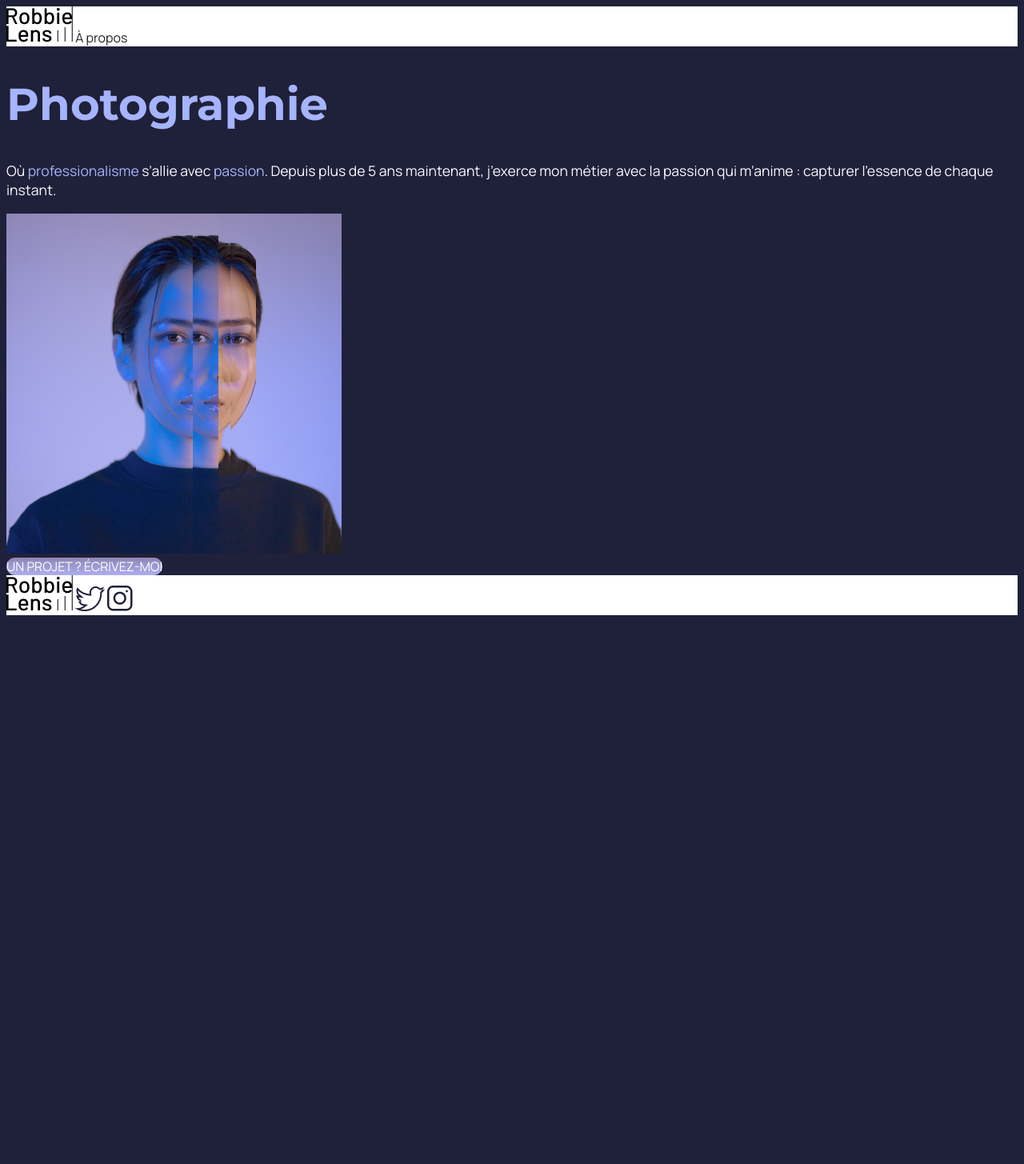
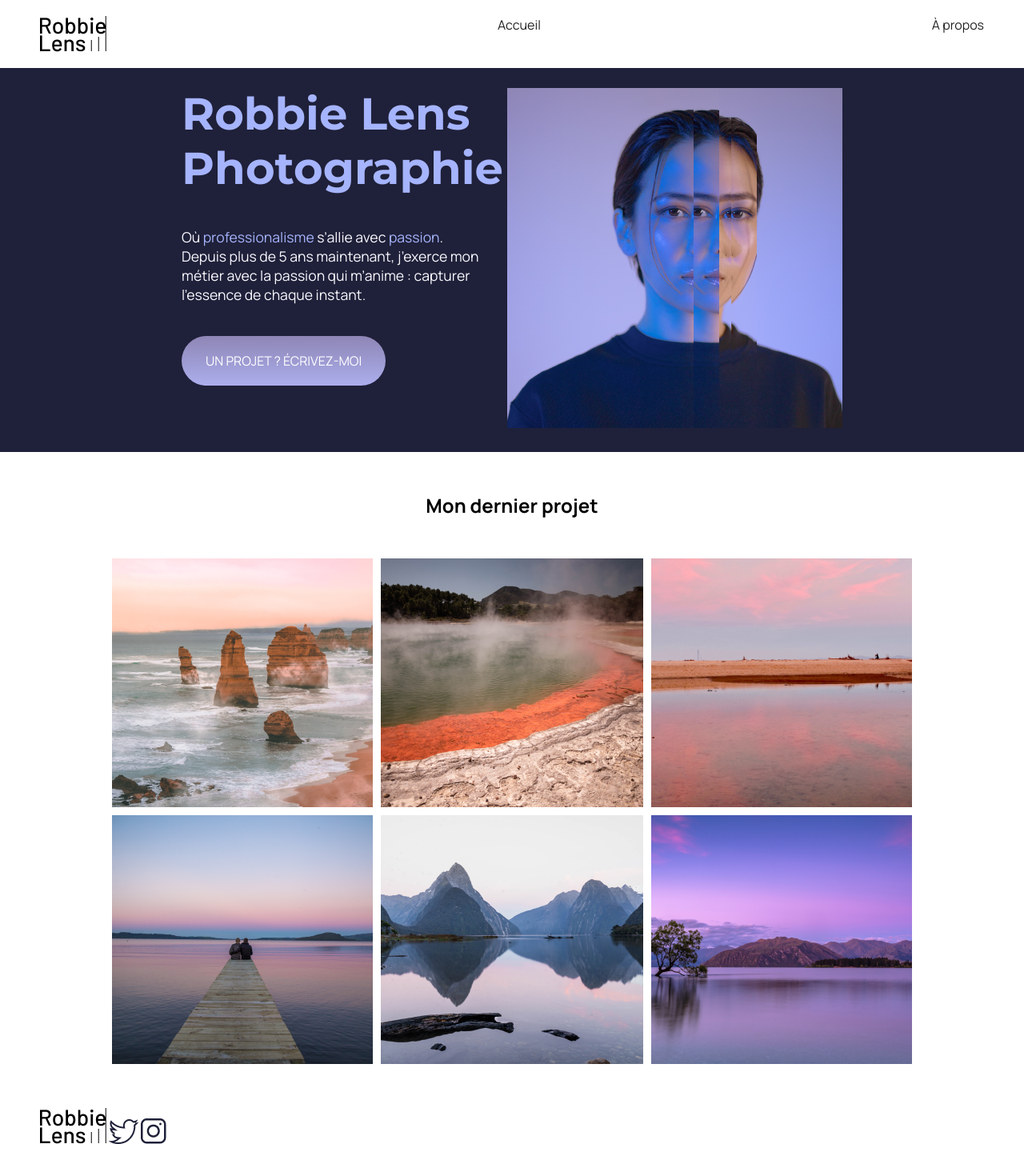
Before and after one commit to AntoineDrc/Robbie_Lens, a plain HTML site: page index.html in a window 1280 px wide. Shown: the whole page at 80% size. Before the commit the page ends 800 px from the top, so only its background shows below. Drawn offline with Linux system fonts and the light colour scheme.

Commit message:
mise en place display flex

```diff
--- a/index.html
+++ b/index.html
@@ -8,30 +8,49 @@
     <link rel="preconnect" href="https://fonts.googleapis.com">
     <link rel="preconnect" href="https://fonts.gstatic.com" crossorigin>
 </head>
+
+<body>
     <header>
         <nav>
-        <div class="entete">
             <img src="images/logo.png" alt="Logo Robbie Lens" >
+            <a href="index.html">Accueil</a>
             <a href="a-propos.html">À propos</a>
-        </div>
         </nav>
     </header>
-<body>
     <main>
-        <h1>Photographie</h1>
+        <section class="premier">
+            <div class="column_gauche">
+                <h1>Robbie Lens Photographie</h1>
                 <p>
                     Où <em>professionalisme</em> s’allie avec <em>passion</em>. Depuis
                     plus de 5 ans maintenant, j’exerce mon métier avec la passion
                     qui m’anime : capturer l’essence de chaque instant.
                 </p>
-        <img src="images/robbie-lens.png" alt="Portrait avec effet de la photographe Robbie Lens" >
-    </main>
-</body>
-<footer>
                 <div>
                     <a href="" class="cta">UN PROJET ? ÉCRIVEZ-MOI</a>
                 </div>
-    <div class="pied-de-page">
+            </div>
+            <div class="image">
+                <img src="images/robbie-lens.png" alt="Portrait avec effet de la photographe Robbie Lens" >
+            </div>
+        </section>
+        <section id="photo">
+            <h2>Mon dernier projet</h2>
+            <div class="les_photos">
+                <div class="ligne1">
+                    <img src="images/accueil/element-1.png" alt="">
+                    <img src="images/accueil/element-2.png" alt="">
+                    <img src="images/accueil/element-3.png" alt="">
+                </div>
+                <div class="ligne2">
+                    <img src="images/accueil/element-4.png" alt="">
+                    <img src="images/accueil/element-5.png" alt="">
+                    <img src="images/accueil/element-6.png" alt="">
+                </div>
+            </div>
+        </section>
+    </main>
+    <footer>
         <img src="images/logo.png" alt="Logo Robbie Lens" >
         <a target="_blank" href="https://twitter.com/" class="lien-icone">
             <img src="images/twitter.png" alt="Logo Twitter" >
@@ -39,6 +58,7 @@
         <a target="_blank" href="https://www.instagram.com/" class="lien-icone">
             <img src="images/instagram.png" alt="Logo Instagram" >
         </a>
-    </div>
     </footer>
+</body>
+
 </html>
--- a/style.css
+++ b/style.css
@@ -1,4 +1,13 @@
 @import url(https://fonts.googleapis.com/css2?family=Manrope:wght@200..800&family=Montserrat:ital,wght@0,100..900;1,100..900&display=swap);
+
+* {
+  margin: 0;
+}
+
+nav {
+  display: flex;
+  justify-content: space-between;
+}
 
 body {
   font-family: 'Manrope', sans-serif;
@@ -32,15 +41,17 @@ body {
   color: #f9f8ff;
 }
 
-  .entete,
-  .pied-de-page {
+header,
+footer {
   background-color: white;
+  padding: 20px 50px;
 }
 
 .cta {
   background: linear-gradient(#8e86b5, #acaeed);
   color: white;
   border-radius: 50px;
+  padding: 20px 30px;
 }
 
 a:hover {
@@ -59,4 +70,68 @@ body {
 .carre-contenu {
   border-right: 1px solid #8e86b5;
   border-bottom: 1px solid #8e86b5;
+  padding: 50px;
 }
+
+.carre-contenu h2 {
+  margin-top: 30px;
+}
+
+.carre-contenu ul {
+  margin-top: 30px;
+}
+
+.premier {
+  height: 60vh;
+  display: flex;
+  align-items: center;
+  justify-content: space-evenly;
+  margin: 0 200px;
+}
+
+.a-propos-main {
+  width: 50%;
+  margin: auto;
+}
+
+.column_gauche {
+  display: flex;
+  flex-direction: column;
+  gap: 40px;
+  width: 380px;
+  margin-bottom: 80px;
+}
+
+.column_gauche p {
+  padding-bottom: 20px;
+}
+
+/* ************************************** */
+
+#photo {
+  height: 100vh;
+  background-color: white;
+}
+
+#photo h2 {
+  color: black;
+  text-align: center;
+  padding: 50px 0;
+}
+
+.les_photos {
+  display: flex;
+  align-items: center;
+  flex-direction: column;
+  gap: 10px;
+}
+
+.ligne1 {
+  display: flex;
+  gap: 10px;
+}
+
+.ligne2 {
+  display: flex;
+  gap: 10px;
+}
```
Also changed, not shown: a-propos.html (+19 -10 lines), images/accueil/element-1.png (added), images/accueil/element-2.png (added), images/accueil/element-3.png (added), images/accueil/element-4.png (added), images/accueil/element-5.png (added), images/accueil/element-6.png (added). Lines whose indentation alone changed are shown as unchanged.
